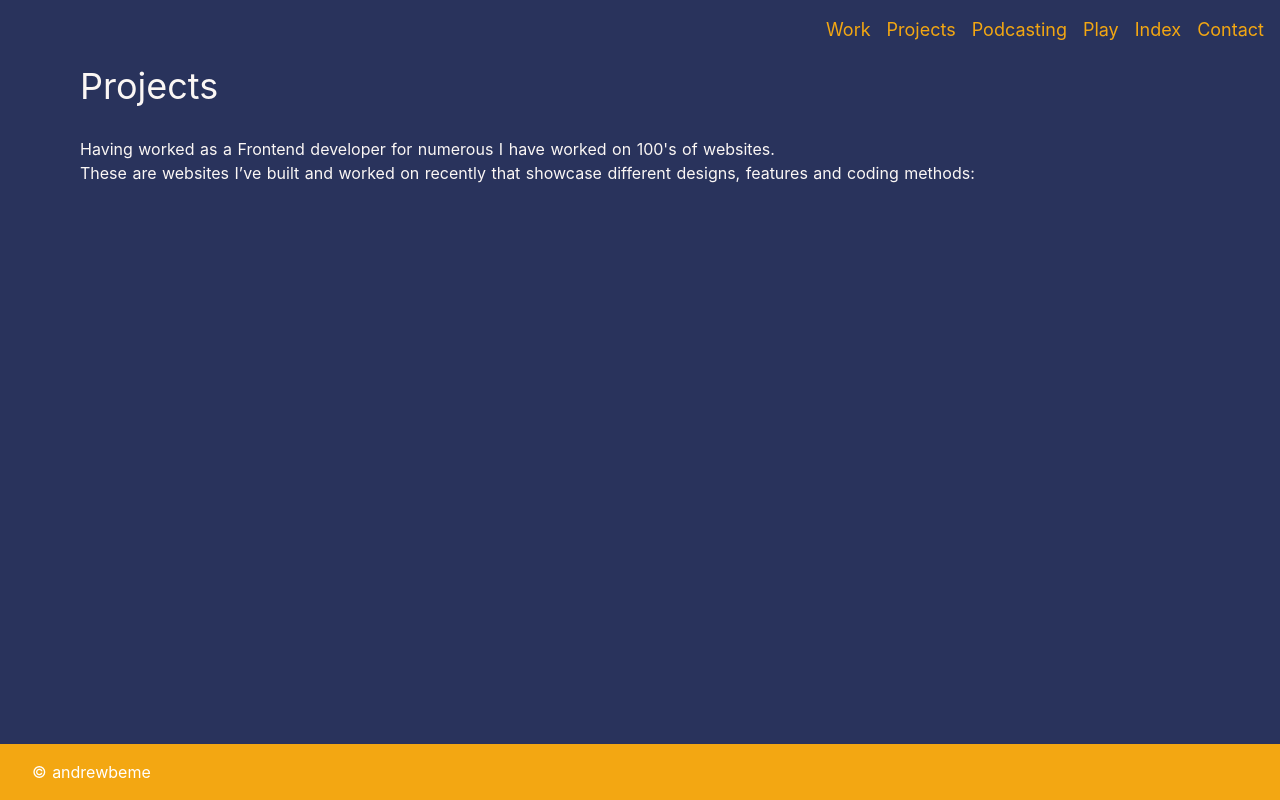
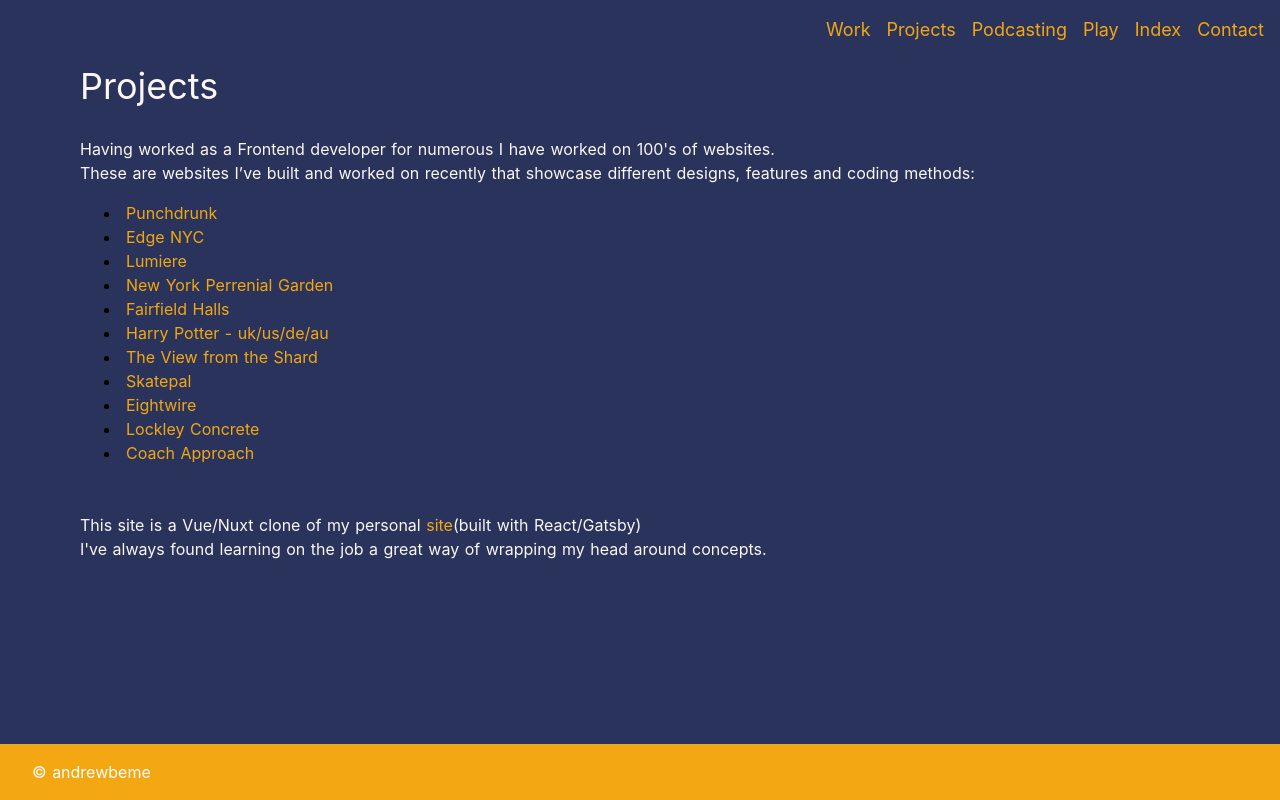
Before and after one commit to andrew-os/andrewbe-nuxt, a Nuxt app: page /projects in a window 1280 px wide. Built offline with nearby package versions, Linux system fonts and the light colour scheme.

Commit message:
project item component built out with props coming in, this component imported into project page vue

```diff
--- a/components/Project-item.vue
+++ b/components/Project-item.vue
@@ -1,62 +1,66 @@
- <script>
-//     Vue.component('project-item', {
-//         template: `
-//             <li>
-//                 {title}
-//             </li>
-//         `,
-//         props: ['title']
-//     })
+<template>
+    <div class="pl-6">
+        <li v-for="project in projects" :key="project.title">
+           <a :href="project.url" target="_blank">
+               {{project.title}}
+            </a>
+        </li>
 
-//         data: {
-//             projects:[
-//                 {
-//                     title: 'Punchdrunk',
-//                     url: 'https://punchdrunk.org.uk/',
-//                 },
-//                 {
-//                     title: 'Edge NYC',
-//                     url: 'https://edgenyc.com/',
-//                 },
-//                 {
-//                     title: 'Lumiere',
-//                     url: '',
-//                 },
-//                 {
-//                     title: 'New York Perrenial Garden',
-//                     url: '',
-//                 },
-//                 {
-//                     title: 'Fairfield Halls',
-//                     url: '',
-//                 },
-//                 {
-//                     title: 'Harry Potter - uk/us/de/au',
-//                     url: '',
-//                 },
-//                 {
-//                     title: 'The View from the Shard',
-//                     url: '',
-//                 },
-//                 {
-//                     title: 'Skatepal',
-//                     url: '',
-//                 },
-//                 {
-//                     title: 'Eightwire',
-//                     url: '',
-//                 },
-//                 {
-//                     title: 'Lockley Concrete',
-//                     url: '',
-//                 },
-//                 {
-//                     title: 'Coach Approach',
-//                     url: '',
-//                 },
-//             ]
-//         }
+    </div>
 
+</template>
+<script>
+export default{
+    data() {
+            return{
+                projects:[
+                    {
+                        title: 'Punchdrunk',
+                        url: 'https://punchdrunk.org.uk/',
+                    },
+                    {
+                        title: 'Edge NYC',
+                        url: 'https://edgenyc.com/',
+                    },
+                    {
+                        title: 'Lumiere',
+                        url: 'https://www.lumiere-festival.com/',
+                    },
+                    {
+                        title: 'New York Perrenial Garden',
+                        url: 'https://pg.nybg.org/#/',
+                    },
+                    {
+                        title: 'Fairfield Halls',
+                        url: 'https://www.fairfield.co.uk/',
+                    },
+                    {
+                        title: 'Harry Potter - uk/us/de/au',
+                        url: 'https://www.harrypottertheplay.com/',
+                    },
+                    {
+                        title: 'The View from the Shard',
+                        url: 'https://www.theviewfromtheshard.com/',
+                    },
+                    {
+                        title: 'Skatepal',
+                        url: 'http://www.skatepal.co.uk/',
+                    },
+                    {
+                        title: 'Eightwire',
+                        url: 'https://eightwire.uk/services/websites/',
+                    },
+                    {
+                        title: 'Lockley Concrete',
+                        url: 'https://lockleyconcrete.co.uk/',
+                    },
+                    {
+                        title: 'Coach Approach',
+                        url: 'https://thecoachapproach.co.uk/',
+                    },
+                ]
+            }
 
-
- </script>
+        }
+}
+</script>
--- a/pages/projects.vue
+++ b/pages/projects.vue
@@ -3,9 +3,25 @@
         <h1 class="text-4xl text-txtwhite">Projects</h1>
 
         <p>Having worked as a Frontend developer for numerous I have worked on 100's of websites.</p>
-        <h2 class="text-txtwhite text-1xl">These are websites I’ve built and worked on recently that showcase different designs, features and coding methods:</h2>
+        <p class="text-txtwhite text-1xl mb-4">These are websites I’ve built and worked on recently that showcase different designs, features and coding methods:</p>
 
+        <projectitem></projectitem>
+        <br>
+        <br>
+        <p>This site is a Vue/Nuxt clone of my personal <a href="https://andrewbe.me" target="_blank">site</a>(built with React/Gatsby)</p>
+        <p>I've always found learning on the job a great way of wrapping my head around concepts.</p>
 
 
     </div>
 </template>
+
+<script>
+import projectitem from '~/components/project-item.vue'
+
+export default {
+  components: {
+    projectitem,
+  }
+}
+
+</script>
```
